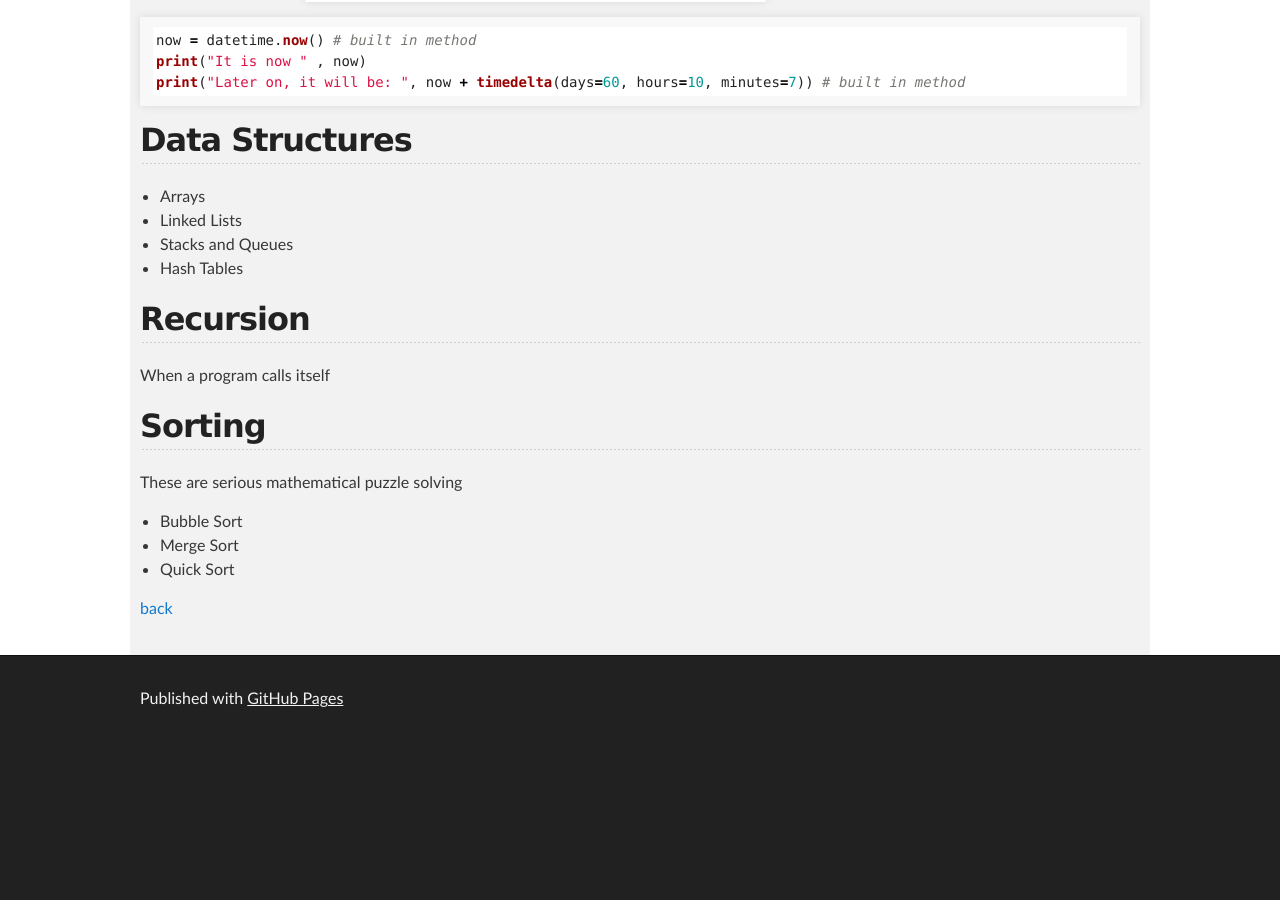
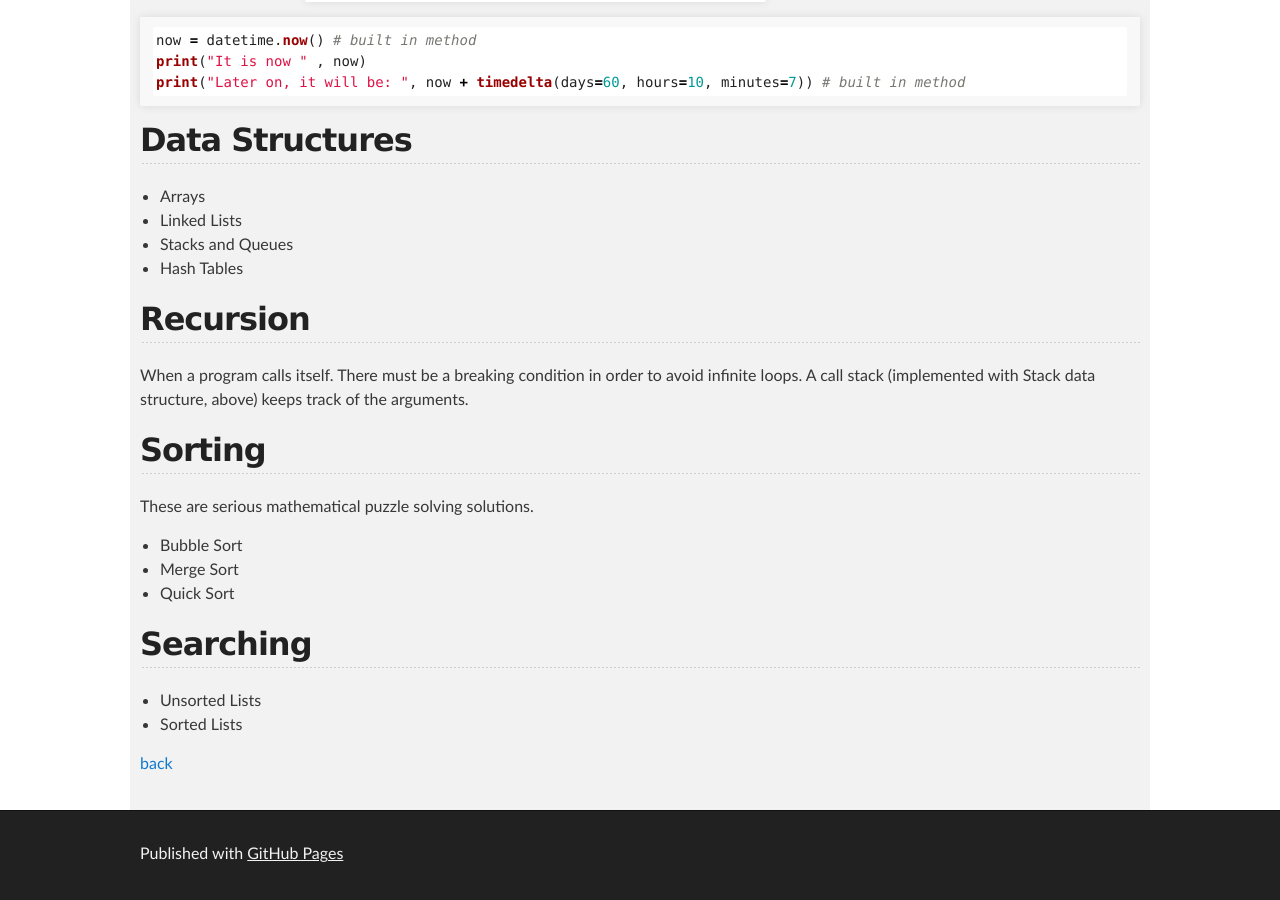
Before and after one commit to cathysnider/cathysnider.github.io, a Jekyll site: the page built from python.md, in a window 1280 px wide and 900 px high, scrolled down 2941 px. Built offline with Jekyll 4.4.1, drawn with Linux system fonts in a browser that asks for light colours; before the commit the page ends 3686 px from its top, so only the background shows below that.

Commit message:
text tweaks

```diff
--- a/python.md
+++ b/python.md
@@ -132,13 +132,17 @@ print("Later on, it will be: ", now + timedelta(days=60, hours=10, minutes=7)) #
  - Hash Tables
 
 ## Recursion
-When a program calls itself
+When a program calls itself. There must be a breaking condition in order to avoid infinite loops. A call stack (implemented with Stack data structure, above) keeps track of the arguments.
 
 ## Sorting
-These are serious mathematical puzzle solving
+These are serious mathematical puzzle solving solutions.
  - Bubble Sort
  - Merge Sort
  - Quick Sort
+
+## Searching
+ - Unsorted Lists
+ - Sorted Lists
 
 
 
```
Also changed, not shown: lando.md (+1 -1 lines).
